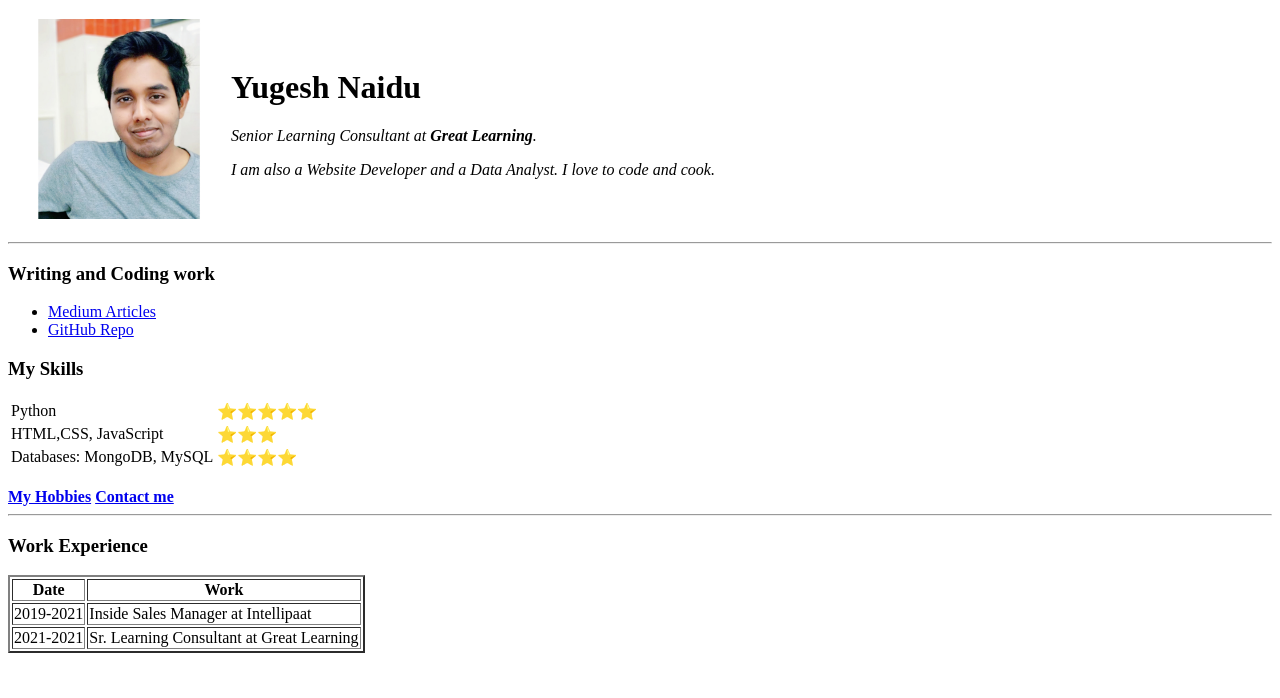
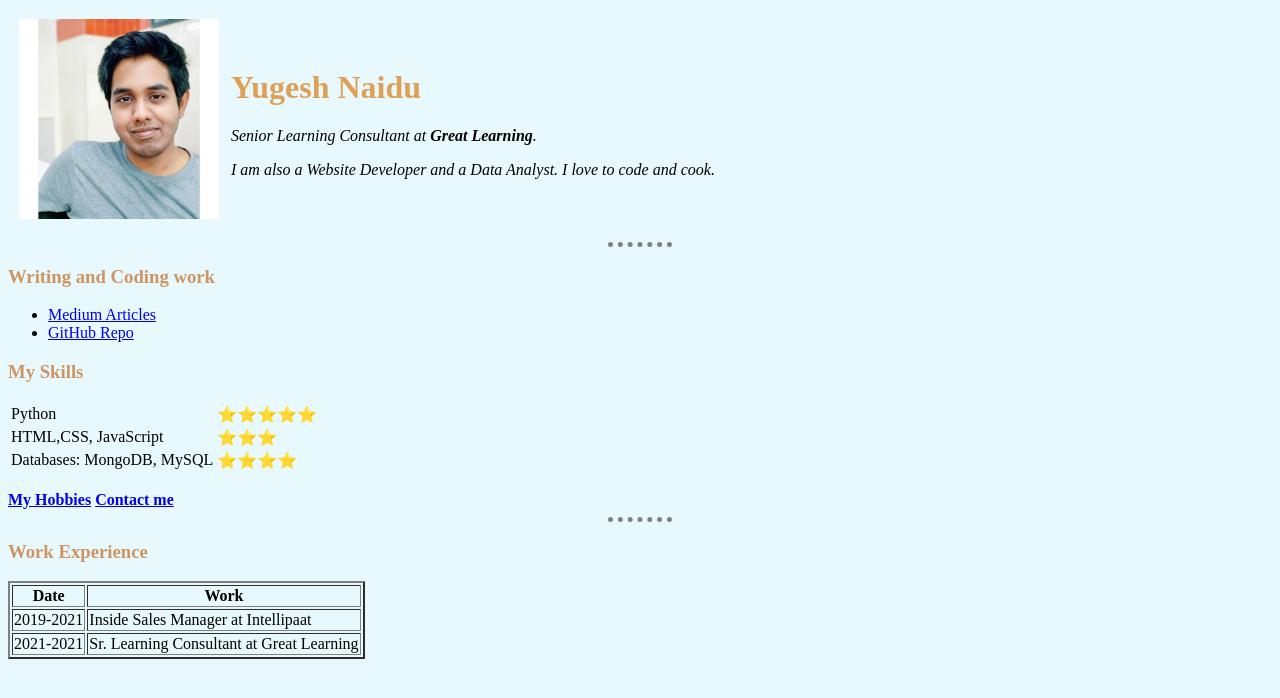
Before and after one commit to Yugeshaidu/CV, a plain HTML site: page index.html in a window 1280 px wide. Drawn offline with Linux system fonts and the light colour scheme; files that its build step writes are made by us from their sources.

Commit message:
added css files to design pages

```diff
--- a/index.html
+++ b/index.html
@@ -2,13 +2,16 @@
 <html lang="en">
 <head>
     <meta charset="UTF-8">
-    <title>Yugesh's Personal Site</title>
+    <title>🦇 Yugesh's Personal Site</title>
+    <link rel="stylesheet" href="css/styles.css">
+
 </head>
+
 <body>
     <table cellspacing="10">
         <tr>
             <td><img src="profilepicture.jpeg" height="200" width="200" ></td>
-            <td><h1>Yugesh Naidu</h1>
+            <td><h1 id="heading">Yugesh Naidu</h1>
                 <p><em>Senior Learning Consultant at <strong>Great Learning</strong>.</em></p>
                 <p><em>I am also a Website Developer and a Data Analyst. I love to code and cook.</em></p></td>
         </tr>
--- /dev/null
+++ b/styles.css
@@ -0,0 +1,26 @@
+body{
+    background-color: #E8F9FD;
+}
+
+hr {
+    border-style: none;
+    border-top-style: dotted;
+    border-color: gray;
+    border-width: 5px;
+    width: 5%;
+}
+
+h1{
+    color: #DEA057;
+}
+
+h3{
+    color: #CE9461;
+}
+
+
+
+/************************************ID Selector**********************************/
+#heading:hover {
+    color: blueviolet;
+}
```
Also changed, not shown: contact.html (+2 -0 lines), hobbies.html (+1 -0 lines).
